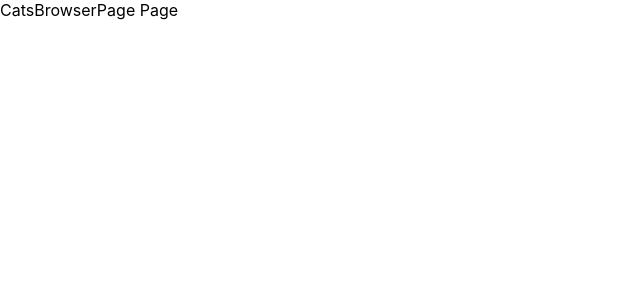
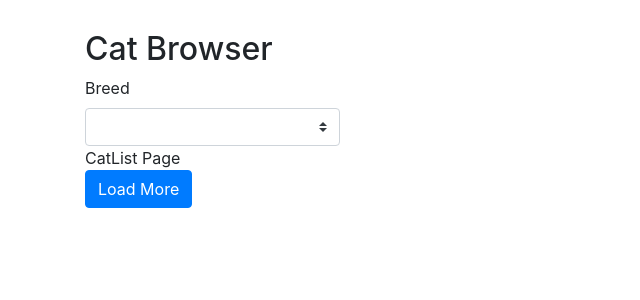
Before and after one commit to josefmvs/iona-cat-demo, a React (Create React App) app: page / in a window 1280 px wide. Shown: the top 300 px of the page, without its empty margins (0-640 px from the left). Built offline with nearby package versions, Linux system fonts and the light colour scheme.

Commit message:
setup bootstrap and node-sass, add initial layout

```diff
--- a/package.json
+++ b/package.json
@@ -14,7 +14,10 @@
     "react-dom": "^18.2.0",
     "react-router-dom": "^6.4.3",
     "react-scripts": "5.0.1",
-    "web-vitals": "^2.1.4"
+    "web-vitals": "^2.1.4",
+    "bootstrap": "^4.5.3",
+    "node-sass": "^4.0.0",
+    "react-bootstrap": "^1.4.3"
   },
   "scripts": {
     "start": "react-scripts start",
--- a/src/App.css
+++ /dev/null
@@ -1,38 +0,0 @@
-.App {
-  text-align: center;
-}
-
-.App-logo {
-  height: 40vmin;
-  pointer-events: none;
-}
-
-@media (prefers-reduced-motion: no-preference) {
-  .App-logo {
-    animation: App-logo-spin infinite 20s linear;
-  }
-}
-
-.App-header {
-  background-color: #282c34;
-  min-height: 100vh;
-  display: flex;
-  flex-direction: column;
-  align-items: center;
-  justify-content: center;
-  font-size: calc(10px + 2vmin);
-  color: white;
-}
-
-.App-link {
-  color: #61dafb;
-}
-
-@keyframes App-logo-spin {
-  from {
-    transform: rotate(0deg);
-  }
-  to {
-    transform: rotate(360deg);
-  }
-}
--- /dev/null
+++ b/src/App.scss
@@ -0,0 +1,5 @@
+@import "~bootstrap/scss/bootstrap";
+
+#root {
+  margin-top: 30px;
+}
--- a/src/App.tsx
+++ b/src/App.tsx
@@ -3,7 +3,8 @@ import {
   createBrowserRouter,
   RouterProvider,
 } from "react-router-dom";
-import { CatDetail } from './components/CatDetail';
+import './App.scss';
+import { CatDetail } from './components/cats/CatDetail';
 import { CatsBrowserPage } from './components/cats/CatsBrowserPage';
 
 const router = createBrowserRouter([
--- /dev/null
+++ b/src/components/cats/CatList.tsx
@@ -0,0 +1,9 @@
+import React from "react";
+
+export const CatList: React.FunctionComponent = () => {
+  return (
+    <>
+      <div>CatList Page</div>
+    </>
+  );
+}
--- a/src/components/cats/CatsBrowserPage.tsx
+++ b/src/components/cats/CatsBrowserPage.tsx
@@ -1,7 +1,22 @@
 import React from "react";
+import { Button, Container, Row, Col, Form } from 'react-bootstrap';
+import { CatList } from "./CatList";
 
 export const CatsBrowserPage: React.FunctionComponent = () => {
   return (
-    <div>CatsBrowserPage Page</div>
+    <Container>
+        <h2>Cat Browser</h2>
+        <Row className="searchBreed">
+          <Col lg="3">
+            <Form>
+              <Form.Label>Breed</Form.Label>
+              <Form.Control as="select" custom>
+              </Form.Control>
+            </Form>
+          </Col>
+        </Row>
+        <CatList></CatList>
+        <Button variant="primary">Load More</Button>
+    </Container>
   );
 }
```
Also changed, not shown: src/components/cats/CatDetail.tsx (renamed from src/components/CatDetail.tsx), 2 other files (tests, documents, lock files or other folders).
